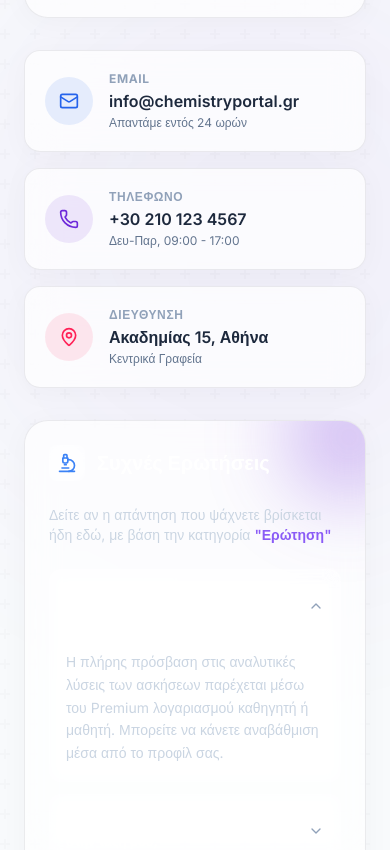
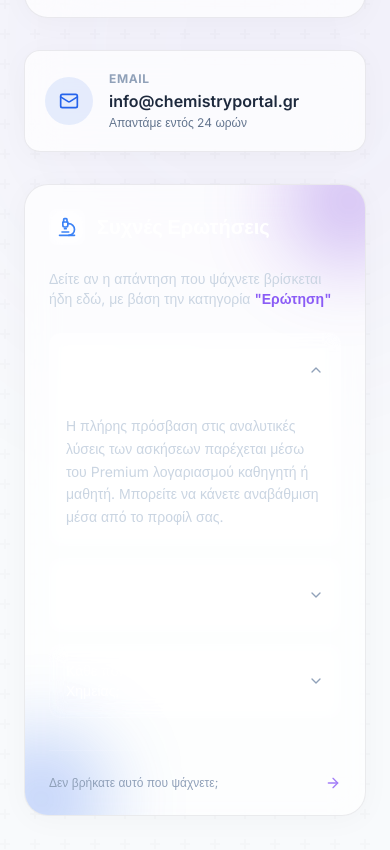
Before and after one commit to gamwmanos/chemistry-portal, a Next.js app: page /contact in a window 390 px wide. Shown: the part 1921-2771 px from the top of the page. Built offline with nearby package versions, Linux system fonts and the light colour scheme.

Commit message:
Contact page: remove phone and address, keep only email

```diff
--- a/src/app/contact/page.tsx
+++ b/src/app/contact/page.tsx
@@ -10,7 +10,7 @@ import {
   useInView
 } from "framer-motion";
 import {
-  Mail, Phone, MapPin, Send, CheckCircle, AlertCircle,
+  Mail, Send, CheckCircle, AlertCircle,
   MessageSquare, HelpCircle, Paperclip, UploadCloud,
   Sparkles, ChevronDown, User, AtSign, Tag, Info, ArrowRight,
   Globe, Clock, Microscope, Beaker, FileText, X
@@ -78,24 +78,6 @@ const CONTACT_DETAILS = [
     color: "text-brand-blue",
     bgColor: "bg-brand-blue/10",
     delay: 0.1
-  },
-  {
-    icon: Phone,
-    title: "Τηλέφωνο",
-    value: "+30 210 123 4567",
-    subtitle: "Δευ-Παρ, 09:00 - 17:00",
-    color: "text-brand-purple",
-    bgColor: "bg-brand-purple/10",
-    delay: 0.2
-  },
-  {
-    icon: MapPin,
-    title: "Διεύθυνση",
-    value: "Ακαδημίας 15, Αθήνα",
-    subtitle: "Κεντρικά Γραφεία",
-    color: "text-rose-500",
-    bgColor: "bg-rose-500/10",
-    delay: 0.3
   }
 ];
 
```
